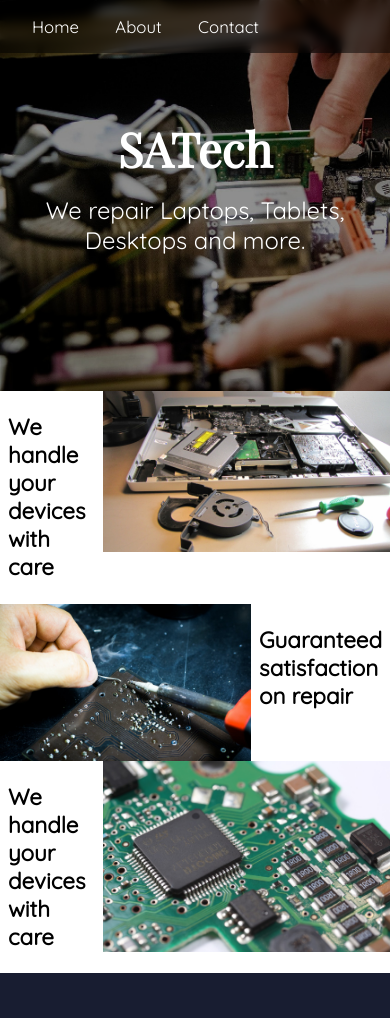
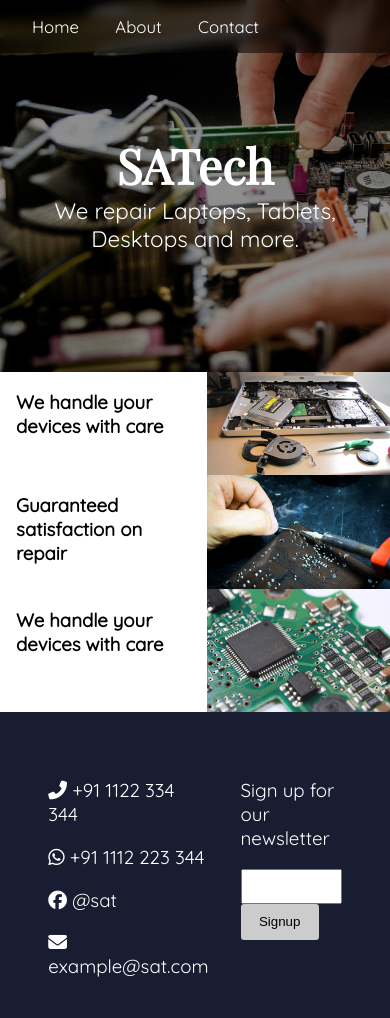
Before and after one commit to palparch/pwp, a website: page index.html in a window 390 px wide. Shown: the top 1018 px of the page. Drawn offline with nearby package versions, Linux system fonts and the light colour scheme.

```diff
--- a/index.html
+++ b/index.html
@@ -30,11 +30,11 @@
 		</div>
 		<!-- <hr> -->
 		<div>
+			<div class="text">
+				<h3>Guaranteed satisfaction on repair</h3>
+			</div>
 			<div class="image">
 				<img src="images/pexels-blaz-erzetic-2628105.jpg">
-			</div>
-			<div class="text">
-				<h3>Guaranteed satisfaction on repair</h3>
 			</div>
 		</div>
 		<!-- <hr> -->
--- a/styles.scss
+++ b/styles.scss
@@ -27,17 +27,16 @@
 	margin: auto;
 	text-align: center;
 	align-items: center;
-	padding-top: 5rem;
-	padding: 5rem;
+	padding: 2rem;
 
 	h1, h2, h3 {
 		font-family: 'Playfair Display', serif;
 		color: #fff;
-		font-size: calc(1em + 8vw);
+		font-size: 6em;
 	}
 
 	p {
-		margin-top: -4rem;
+		margin-top: calc(-2em + 4vw);
 		color: #fff;
 		font-size: calc(1em + 2vw);
 	}
@@ -65,12 +64,12 @@
 	}
 
 	.text {
-		padding-inline: 0.5rem;
+		padding-inline: 1rem;
 		width: 100%;
 	}
 
 	.image {
-		width: 100;
+		width: 105%;
 		display: block;
 	}
 }
@@ -84,7 +83,7 @@
 	font-size: calc(1em + 0.7vw);
 
 	div {
-		margin: 0 1rem;
+		margin-inline: 1rem;
 		display: block;
 	}
 
@@ -111,7 +110,15 @@
 }
 
 button {
-	padding: 0.5rem 1rem;
+	padding: 0.65rem 1.15rem;
+	border-radius: 0.2rem;
+	border: none;
+	background-color: #ccc;
+	color: #000;
+
+	&:hover {
+		background-color: #fff;
+	}
 }
 
 a {
@@ -128,26 +135,28 @@
 	width: 100%;
 }
 
-@media (max-width: 60em) {
-	.intro p {
-		margin-top: -2rem;
+@media (max-width: 40em) {
+	.intro {
+		padding: 1rem;
+		padding-top: 3rem;
+
+		h1, h2, h3 {
+			font-size: 3em;
+		}
+
+		p {
+			margin-top: -2rem;
+			font-size: 1.4em;
+		}
 	}
 
-	.intro {
-		padding: 3rem;
+	.features {
+		font-size: 0.8em;
 	}
 }
 
-@media (max-width: 35em) {
-	.intro p {
-		margin-top: -1rem;
-	}
-
-	.intro {
-		padding: 2rem;
-	}
-
-	button {
-		width: 26.5vw;
+@media (min-width: 35em) {
+	div:nth-child(even) .text {
+		order: 1;
 	}
 }
```
Also changed, not shown: package.json (added, +20 -0 lines), styles.css.
